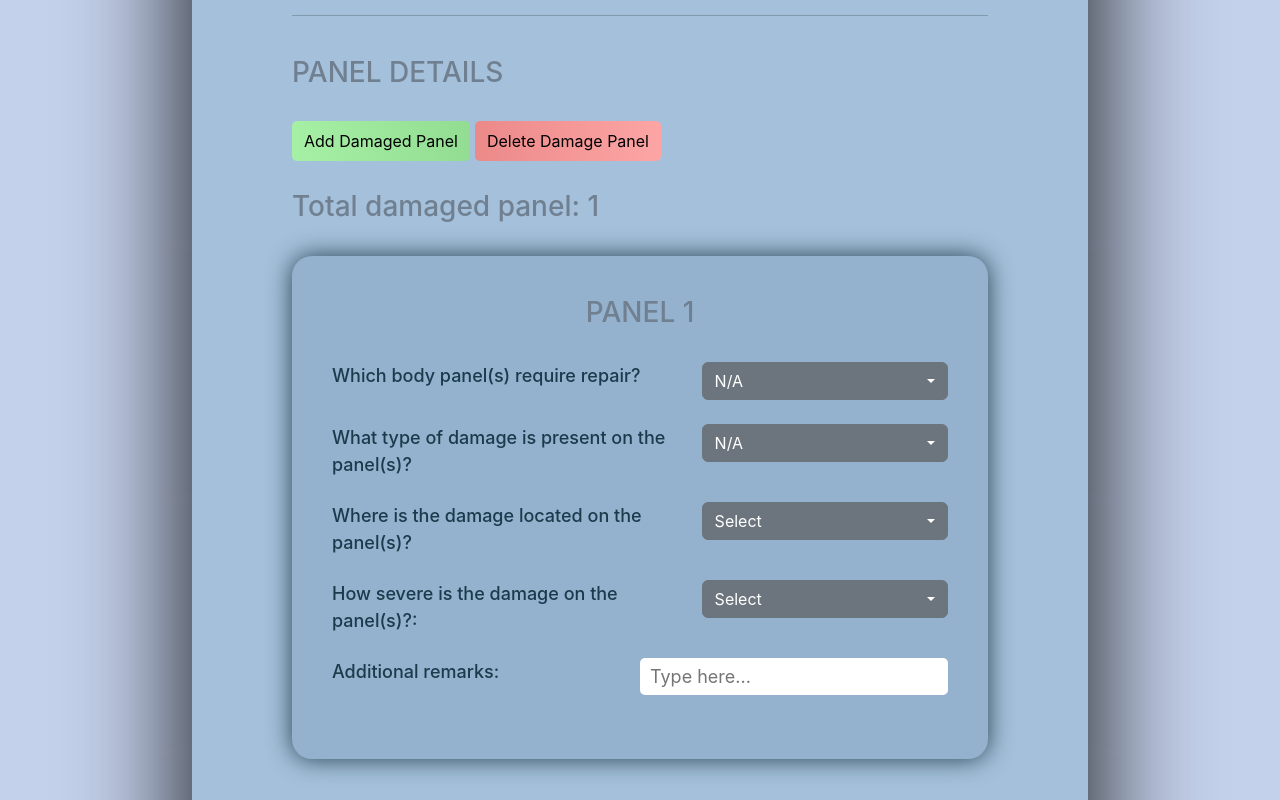
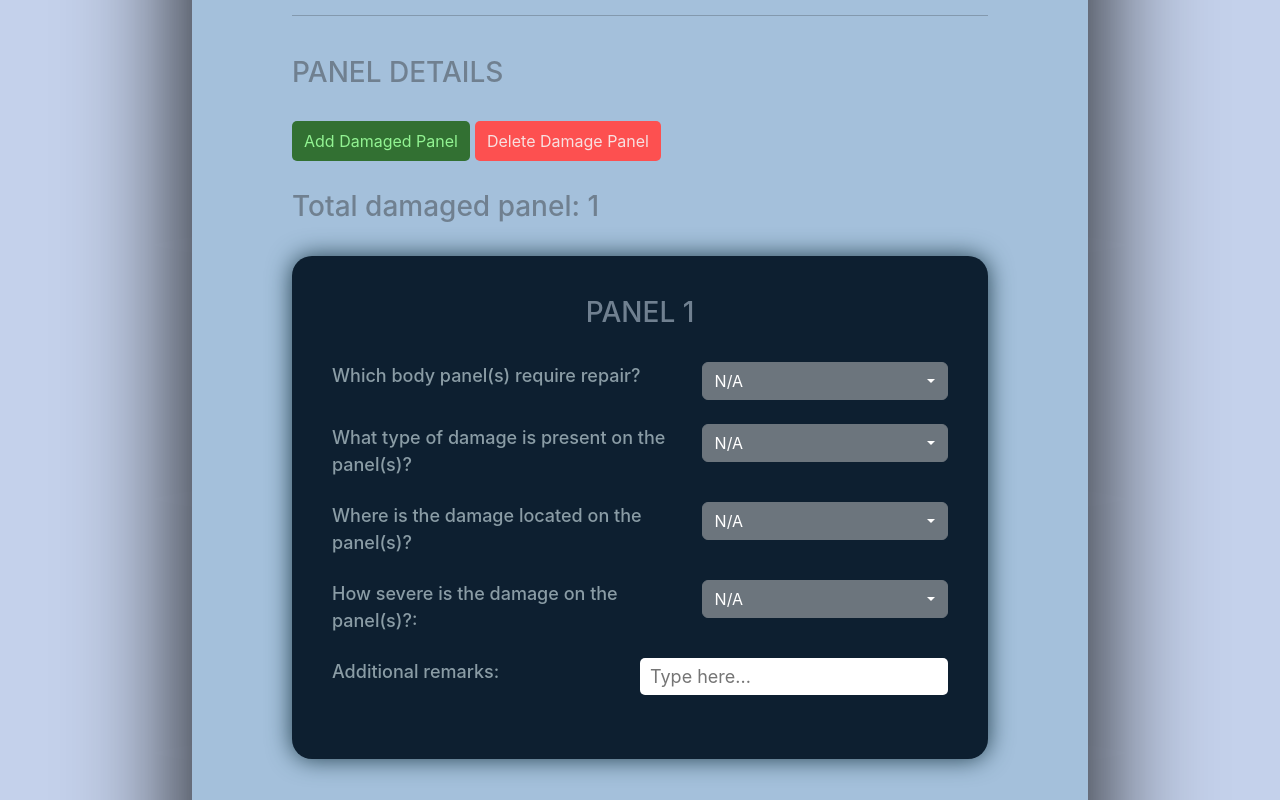
Before and after one commit to hiranmay1000/customer-car-report, a React (Create React App) app: page / in a window 1280 px wide. Shown: the part 1280-2080 px from the top of the page. Built offline with nearby package versions, Linux system fonts and the light colour scheme; the HTML template or start-up script is replaced by a standard one.

Commit message:
changed btn color and updated input usestate

```diff
--- a/src/components/CustReportGen.jsx
+++ b/src/components/CustReportGen.jsx
@@ -41,6 +41,7 @@ export default function CustReportGen() {
     const [panelBody, setPanelBody] = useState("N/A");
     const [panelType, setPanelType] = useState("N/A");
     const [panelLocation, setPanelLocation] = useState("N/A");
+    const [damageSeverity, setDamageSeverity] = useState("N/A");
 
     const [panelImage, setPanelImage] = useState([]);
 
@@ -127,6 +128,12 @@ export default function CustReportGen() {
             [
                 "Where is the damage located on the panel(s)?",
                 panelLocation,
+                "",
+                "",
+            ],
+            [
+                "How severe is the damage on the panel(s)?",
+                damageSeverity,
                 "",
                 "",
             ],
@@ -362,10 +369,13 @@ export default function CustReportGen() {
                     <br />
                     <GetInputs
                         setPanelBody={setPanelBody}
-                        panelBody = {panelBody}
+                        panelBody={panelBody}
                         setPanelType={setPanelType}
-                        panelType = {panelType}
+                        panelType={panelType}
                         setPanelLocation={setPanelLocation}
+                        panelLocation={panelLocation}
+                        setDamageSeverity={setDamageSeverity}
+                        damageSeverity={damageSeverity}
                     />
                     <br />
                     <br />
@@ -432,7 +442,7 @@ const GetInputs = (gi) => {
             setInputs([
                 ...inputs,
                 {
-                    bodyPanel: "Select",
+                    bodyPanel: "",
                     damageType: "Select",
                     damageLocation: "Select",
                     damageSeverity: "Select",
@@ -498,7 +508,10 @@ const GetInputs = (gi) => {
                                             handleInputChange(
                                                 {
                                                     ...value,
-                                                    bodyPanel: gi.setPanelBody("Front Bumper"),
+                                                    bodyPanel:
+                                                        gi.setPanelBody(
+                                                            "Front Bumper"
+                                                        ),
                                                 },
                                                 index
                                             )
@@ -515,7 +528,10 @@ const GetInputs = (gi) => {
                                             handleInputChange(
                                                 {
                                                     ...value,
-                                                    bodyPanel: gi.setPanelBody("Rear Bumper"),
+                                                    bodyPanel:
+                                                        gi.setPanelBody(
+                                                            "Rear Bumper"
+                                                        ),
                                                 },
                                                 index
                                             )
@@ -533,7 +549,10 @@ const GetInputs = (gi) => {
                                             handleInputChange(
                                                 {
                                                     ...value,
-                                                    bodyPanel: gi.setPanelBody("Side door"),
+                                                    bodyPanel:
+                                                        gi.setPanelBody(
+                                                            "Side door"
+                                                        ),
                                                 },
                                                 index
                                             )
@@ -551,7 +570,10 @@ const GetInputs = (gi) => {
                                             handleInputChange(
                                                 {
                                                     ...value,
-                                                    bodyPanel: gi.setPanelBody("Rooftop"),
+                                                    bodyPanel:
+                                                        gi.setPanelBody(
+                                                            "Rooftop"
+                                                        ),
                                                 },
                                                 index
                                             )
@@ -584,7 +606,8 @@ const GetInputs = (gi) => {
                                             handleInputChange(
                                                 {
                                                     ...value,
-                                                    damageType: gi.setPanelType("Dent"),
+                                                    damageType:
+                                                        gi.setPanelType("Dent"),
                                                 },
                                                 index
                                             )
@@ -601,7 +624,10 @@ const GetInputs = (gi) => {
                                             handleInputChange(
                                                 {
                                                     ...value,
-                                                    damageType: gi.setPanelType("Scratch"),
+                                                    damageType:
+                                                        gi.setPanelType(
+                                                            "Scratch"
+                                                        ),
                                                 },
                                                 index
                                             )
@@ -619,7 +645,10 @@ const GetInputs = (gi) => {
                                             handleInputChange(
                                                 {
                                                     ...value,
-                                                    damageType: gi.setPanelType("Crack"),
+                                                    damageType:
+                                                        gi.setPanelType(
+                                                            "Crack"
+                                                        ),
                                                 },
                                                 index
                                             )
@@ -637,7 +666,10 @@ const GetInputs = (gi) => {
                                             handleInputChange(
                                                 {
                                                     ...value,
-                                                    damageType: gi.setPanelType("Fracture"),
+                                                    damageType:
+                                                        gi.setPanelType(
+                                                            "Fracture"
+                                                        ),
                                                 },
                                                 index
                                             )
@@ -655,7 +687,8 @@ const GetInputs = (gi) => {
                                             handleInputChange(
                                                 {
                                                     ...value,
-                                                    damageType: gi.setPanelType("Rust"),
+                                                    damageType:
+                                                        gi.setPanelType("Rust"),
                                                 },
                                                 index
                                             )
@@ -677,7 +710,7 @@ const GetInputs = (gi) => {
                                 data-bs-toggle="dropdown"
                                 aria-expanded="false"
                             >
-                                {value.damageLocation}
+                                {gi.panelLocation}
                             </button>
                             <ul className="dropdown-menu">
                                 <li>
@@ -688,7 +721,10 @@ const GetInputs = (gi) => {
                                             handleInputChange(
                                                 {
                                                     ...value,
-                                                    damageLocation: "Top",
+                                                    damageLocation:
+                                                        gi.setPanelLocation(
+                                                            "Top"
+                                                        ),
                                                 },
                                                 index
                                             )
@@ -705,7 +741,10 @@ const GetInputs = (gi) => {
                                             handleInputChange(
                                                 {
                                                     ...value,
-                                                    damageLocation: "Bottom",
+                                                    damageLocation:
+                                                        gi.setPanelLocation(
+                                                            "Bottom"
+                                                        ),
                                                 },
                                                 index
                                             )
@@ -724,7 +763,9 @@ const GetInputs = (gi) => {
                                                 {
                                                     ...value,
                                                     damageLocation:
-                                                        "Upper Middle",
+                                                        gi.setPanelLocation(
+                                                            "Upper Middle"
+                                                        ),
                                                 },
                                                 index
                                             )
@@ -743,7 +784,9 @@ const GetInputs = (gi) => {
                                                 {
                                                     ...value,
                                                     damageLocation:
-                                                        "Lower Middle",
+                                                        gi.setPanelLocation(
+                                                            "Lower Middle"
+                                                        ),
                                                 },
                                                 index
                                             )
@@ -761,7 +804,10 @@ const GetInputs = (gi) => {
                                             handleInputChange(
                                                 {
                                                     ...value,
-                                                    damageLocation: "Left",
+                                                    damageLocation:
+                                                        gi.setPanelLocation(
+                                                            "Left"
+                                                        ),
                                                 },
                                                 index
                                             )
@@ -779,7 +825,10 @@ const GetInputs = (gi) => {
                                             handleInputChange(
                                                 {
                                                     ...value,
-                                                    damageLocation: "Right",
+                                                    damageLocation:
+                                                        gi.setPanelLocation(
+                                                            "Right"
+                                                        ),
                                                 },
                                                 index
                                             )
@@ -801,7 +850,7 @@ const GetInputs = (gi) => {
                                 data-bs-toggle="dropdown"
                                 aria-expanded="false"
                             >
-                                {value.damageSeverity}
+                                {gi.damageSeverity}
                             </button>
                             <ul className="dropdown-menu">
                                 <li>
@@ -812,7 +861,7 @@ const GetInputs = (gi) => {
                                             handleInputChange(
                                                 {
                                                     ...value,
-                                                    damageSeverity: "Minor",
+                                                    damageSeverity: gi.setDamageSeverity("Minor"),
                                                 },
                                                 index
                                             )
@@ -829,7 +878,7 @@ const GetInputs = (gi) => {
                                             handleInputChange(
                                                 {
                                                     ...value,
-                                                    damageSeverity: "Moderate",
+                                                    damageSeverity: gi.setDamageSeverity("Moderate"),
                                                 },
                                                 index
                                             )
@@ -847,7 +896,7 @@ const GetInputs = (gi) => {
                                             handleInputChange(
                                                 {
                                                     ...value,
-                                                    damageSeverity: "Severe",
+                                                    damageSeverity: gi.setDamageSeverity("Severe"),
                                                 },
                                                 index
                                             )
--- a/src/styles/CustReportGen.scss
+++ b/src/styles/CustReportGen.scss
@@ -49,30 +49,38 @@ body {
             border-radius: 5px;
             border: none;
             padding: 8px 12px;
-            background-image: linear-gradient(to left, #93dd93, #a6f0a6);
+            background-color: #327032;
+            color: #92f392;
 
             &:hover {
-                background-image: linear-gradient(to left, #b5eeb5, #8fcf8f);
+                background-color: #104b10;
+                box-shadow: 0px 0px 10px #041604;
             }
         }
 
         #delete-panel-btn {
-            background-color: #fda5a5;
-            background-image: linear-gradient(to left, #fda5a5, #ec8989);
+            background-color: #fd5050;
+            color: #f8e0e0;
 
             &:hover {
-                background-image: linear-gradient(to left, #ec8989, #fda5a5);
+                background-color: #fa2c2c;
+                box-shadow: 0px 0px 10px #690303;
             }
         }
     }
 }
 
 .panel-inputs-increment {
-    background-color: #94b2ce;
+    background-color: #0d1f30;
     box-shadow: 0px 0px 25px #22404e;
     padding: 40px;
     border-radius: 20px;
     margin-bottom: 50px;
+
+    label{
+        color: #8a9ca5 !important;
+    }
+
 }
 
 .preview-panel-img {
```
